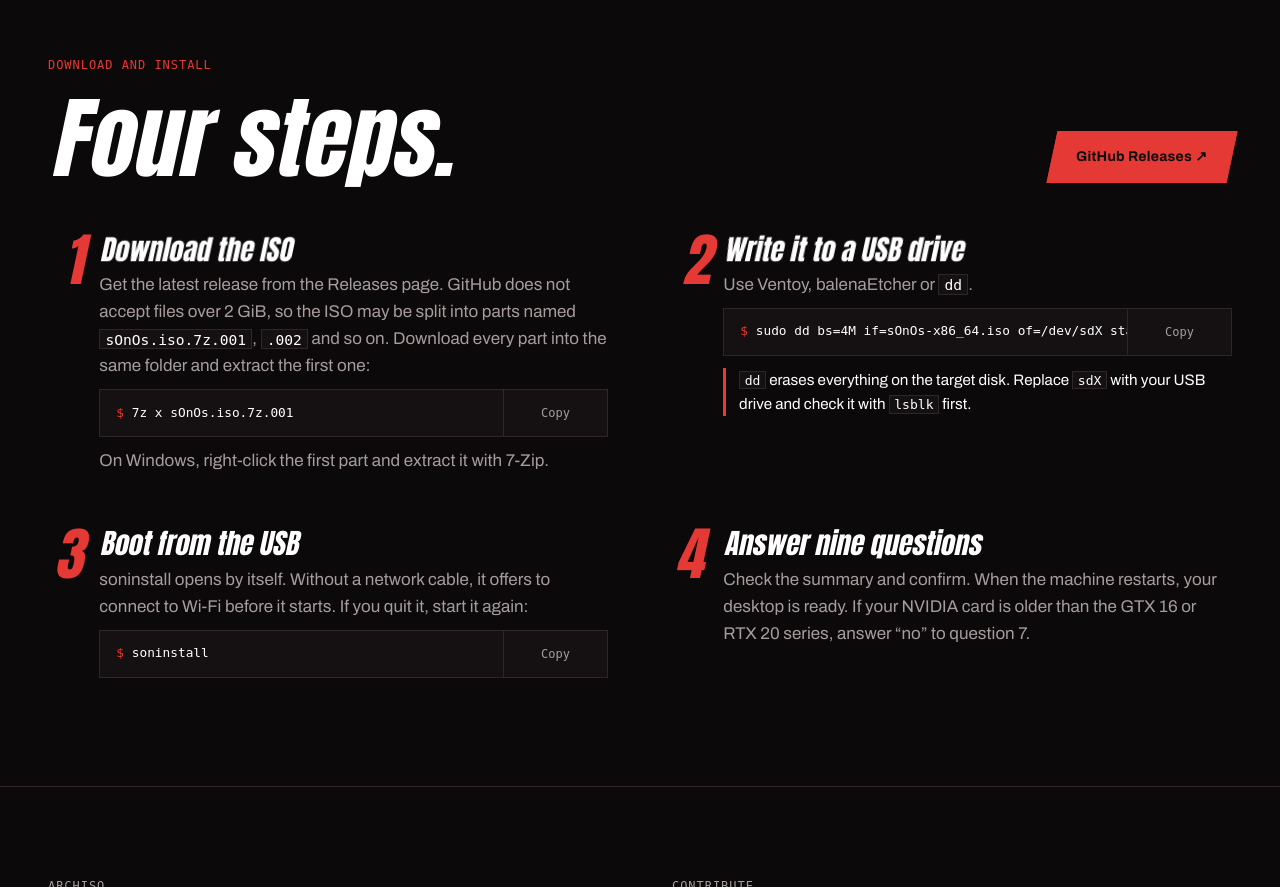
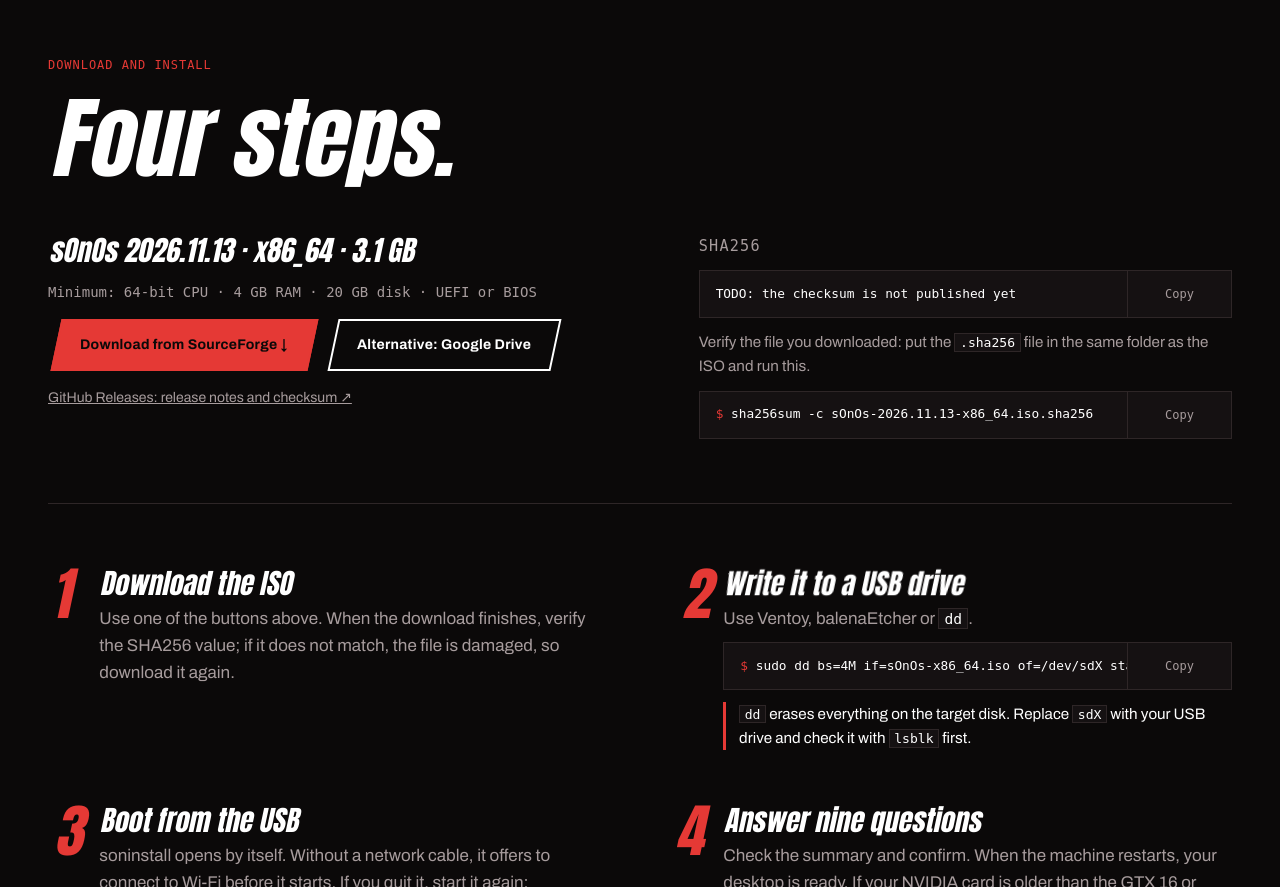
Before and after one commit to sOn-Os/sOn-Os.github.io, a plain HTML site: page index.html in a window 1280 px wide. Shown: the part 5100-5987 px from the top of the page. Drawn offline with Linux system fonts and the light colour scheme; a web font is replaced by a local one.

Commit message:
Rewrite the download section around SourceForge, with a checksum
The ISO is over GitHub's 2 GiB release limit, so the page used to explain
how to join 7z parts. It now offers the whole file: SourceForge first
(placeholder address, marked TODO), Google Drive as the alternative, and
GitHub Releases for the notes and the checksum.

Adds the release line, a minimum hardware line (placeholder, marked TODO),
and a SHA256 box with a copy button and the sha256sum command. The value
itself is a visible TODO until the real checksum is known.

All download buttons now lead to this section.

```diff
--- a/index.html
+++ b/index.html
@@ -280,6 +280,20 @@ p code { color: var(--white); background: var(--coal); border: 1px solid var(--l
 .install-head { display: flex; flex-wrap: wrap; justify-content: space-between; align-items: end; gap: 1.5rem 3rem; margin-bottom: clamp(2rem, 4vw, 3.5rem); }
 .install-head > div { display: grid; gap: 1.25rem; }
 .install h2 { font-size: var(--t-2xl); }
+.download {
+  display: grid; grid-template-columns: minmax(0, 1.1fr) minmax(0, 1fr); gap: clamp(2rem, 5vw, 4rem);
+  padding-bottom: clamp(2.5rem, 5vw, 4rem); margin-bottom: clamp(2.5rem, 5vw, 4rem);
+  border-bottom: 1px solid var(--line);
+}
+.dl-main { display: grid; gap: 1rem; align-content: start; }
+.release { margin: 0; font: 400 var(--t-lg)/1.15 var(--display); transform: skewX(var(--slant)); transform-origin: 0 100%; }
+.reqs { margin: 0; color: var(--smoke); font: 400 var(--t-sm)/1.5 var(--mono); font-stretch: 87.5%; }
+.dl-alt { margin: 0; font-size: var(--t-sm); color: var(--smoke); }
+.dl-alt a:hover { color: var(--white); }
+.sha { display: grid; gap: 0.75rem; align-content: start; min-width: 0; }
+.sha p { margin: 0; color: var(--smoke); font-size: 0.95rem; }
+.sha .cmd { margin-top: 0; }
+.cmd.plain code::before { content: none; }
 .steps { list-style: none; margin: 0; padding: 0; display: grid; grid-template-columns: repeat(2, minmax(0, 1fr)); gap: clamp(2rem, 4vw, 3rem) clamp(2rem, 5vw, 4rem); }
 .steps li { display: grid; grid-template-columns: auto minmax(0, 1fr); gap: 0.4rem 1.25rem; align-content: start; }
 .steps .n { grid-row: span 3; font: 400 clamp(2.75rem, 2rem + 2vw, 4rem)/0.9 var(--display); color: var(--red); transform: skewX(var(--slant)); min-width: 1.1ch; }
@@ -331,7 +345,7 @@ p code { color: var(--white); background: var(--coal); border: 1px solid var(--l
 @media (max-width: 1000px) {
   .top nav { display: none; }
   .lang { margin-left: auto; }
-  .console .wrap, .inside .wrap, .dev-head, .build .wrap { grid-template-columns: minmax(0, 1fr); }
+  .console .wrap, .inside .wrap, .dev-head, .build .wrap, .download { grid-template-columns: minmax(0, 1fr); }
   .questions { grid-template-columns: repeat(2, minmax(0, 1fr)); }
   .questions li::before { display: none; }
   .questions li:nth-child(even)::before { display: block; content: ""; position: absolute; top: 0; bottom: 0; left: 0; border-left: 2px solid var(--ink); transform: skewX(var(--slant)); transform-origin: 0 100%; }
@@ -376,7 +390,7 @@ p code { color: var(--white); background: var(--coal); border: 1px solid var(--l
       <button type="button" id="lang-tr" data-lang="tr" aria-pressed="true">TR</button>
       <button type="button" id="lang-en" data-lang="en" aria-pressed="false">EN</button>
     </div>
-    <a class="btn small" href="https://github.com/sOn-Os/sOnOs/releases"><span data-i18n="dl">ISO'yu indir</span></a>
+    <a class="btn small" href="#indir"><span data-i18n="dl">ISO'yu indir</span></a>
   </div>
 </header>
 
@@ -406,7 +420,7 @@ p code { color: var(--white); background: var(--coal); border: 1px solid var(--l
       <div class="hero-side">
         <p class="lede" data-i18n="lede">Geliştiriciler ve oyuncular için bir işletim sistemi. sOnOs; masaüstünü, Steam ve Vulkan ile oyun desteğini, NVIDIA sürücüsünü ve istersen eksiksiz geliştirme araçlarını kurar. Altında sade bir Arch Linux vardır, <strong>resmi depolar ve AUR ile uyumlu kalır.</strong></p>
         <div class="ctas">
-          <a class="btn" href="https://github.com/sOn-Os/sOnOs/releases"><span data-i18n="dl2">ISO'yu indir ↓</span></a>
+          <a class="btn" href="#indir"><span data-i18n="dl2">ISO'yu indir ↓</span></a>
           <a class="btn ghost" href="https://github.com/sOn-Os/sOnOs"><span data-i18n="src">Kaynak kod</span></a>
         </div>
       </div>
@@ -555,16 +569,35 @@ p code { color: var(--white); background: var(--coal); border: 1px solid var(--l
         <p class="eyebrow" data-i18n="ins_e">İndir ve kur</p>
         <h2 class="display" id="ins-h" data-i18n="ins_h">Dört adım.</h2>
       </div>
-      <a class="btn" href="https://github.com/sOn-Os/sOnOs/releases"><span data-i18n="dl3">GitHub Releases ↗</span></a>
     </div>
+
+    <div class="download">
+      <div class="dl-main">
+        <p class="release" data-i18n="rel">sOnOs 2026.11.13 · x86_64 · 3,1 GB</p>
+        <!-- TODO(sOnOs): the minimum hardware below is a placeholder. Replace it with tested values. -->
+        <p class="reqs" data-i18n="reqs">En az: 64 bit işlemci · 4 GB RAM · 20 GB disk · UEFI veya BIOS</p>
+        <div class="ctas">
+          <!-- TODO(sOnOs): placeholder address. Replace it with the real SourceForge project once it exists. -->
+          <a class="btn" href="https://sourceforge.net/projects/sonos/files/latest/download"><span data-i18n="dl_sf">SourceForge’dan indir ↓</span></a>
+          <a class="btn ghost" href="https://drive.google.com/file/d/1EBfFsHg2rxhtojXgOF9z-vgoghwFCJsb/view"><span data-i18n="dl_gd">Alternatif: Google Drive</span></a>
+        </div>
+        <p class="dl-alt"><a href="https://github.com/sOn-Os/sOnOs/releases/latest" data-i18n="dl_gh">GitHub Releases: sürüm notları ve sağlama toplamı ↗</a></p>
+      </div>
+      <div class="sha">
+        <p class="eyebrow">SHA256</p>
+        <!-- TODO(sOnOs): paste the real checksum of sOnOs-2026.11.13-x86_64.iso here, as plain text without data-i18n. -->
+        <div class="cmd plain"><code id="sha256" data-i18n="sha_todo">TODO: sağlama toplamı henüz yayınlanmadı</code><button type="button" class="copy" data-i18n="copy">Kopyala</button></div>
+        <p data-i18n="sha_p">İndirdiğin dosyayı doğrula: <code>.sha256</code> dosyasını ISO ile aynı klasöre indir ve şunu çalıştır.</p>
+        <div class="cmd"><code>sha256sum -c sOnOs-2026.11.13-x86_64.iso.sha256</code><button type="button" class="copy" data-i18n="copy">Kopyala</button></div>
+      </div>
+    </div>
+
     <ol class="steps">
       <li>
         <span class="n">1</span>
         <h3 data-i18n="s1">ISO'yu indir</h3>
         <div>
-          <p data-i18n="s1p">En son sürümü Releases sayfasından al. GitHub 2 GiB üstü dosyaları kabul etmediği için ISO, <code>sOnOs.iso.7z.001</code>, <code>.002</code> gibi parçalara bölünmüş olabilir. Hepsini aynı klasöre indir ve ilkini aç:</p>
-          <div class="cmd"><code>7z x sOnOs.iso.7z.001</code><button type="button" class="copy" data-i18n="copy">Kopyala</button></div>
-          <p data-i18n="s1p2" style="margin-top:.6rem">Windows’ta ilk parçaya sağ tıklayıp 7-Zip ile çıkar.</p>
+          <p data-i18n="s1p">Yukarıdaki düğmelerden birini kullan. İndirme bitince SHA256 değerini doğrula; değer tutmuyorsa dosya bozuk inmiştir, yeniden indir.</p>
         </div>
       </li>
       <li>
@@ -630,7 +663,7 @@ p code { color: var(--white); background: var(--coal); border: 1px solid var(--l
 (function () {
   var EN = {
     nav1: "Install", nav2: "What you get", nav3: "Live ISO", nav4: "Download",
-    dl: "Download ISO", dl2: "Download ISO ↓", src: "Source code", dl3: "GitHub Releases ↗",
+    dl: "Download ISO", dl2: "Download ISO ↓", src: "Source code",
     h1: "Plain Arch Linux.<br><em>Nine questions</em> to install.",
     lede: "An operating system for developers and gamers. sOnOs installs a desktop, gaming support with Steam and Vulkan, the NVIDIA driver and, if you want them, complete development toolchains. Underneath is a plain Arch Linux that <strong>stays compatible with the official repositories and the AUR.</strong>",
     m1: "under active development", m2: "Base", m3: "Release model", m4: "Architecture", m5: "License",
@@ -664,8 +697,13 @@ p code { color: var(--white); background: var(--coal); border: 1px solid var(--l
     p1: "Graphics", p2: "Disks & recovery", p3: "Networking", p4: "Virtualization", p5: "Development", p6: "Embedded", p7: "Command line",
     ins_e: "Download and install", ins_h: "Four steps.",
     s1: "Download the ISO",
-    s1p: "Get the latest release from the Releases page. GitHub does not accept files over 2 GiB, so the ISO may be split into parts named <code>sOnOs.iso.7z.001</code>, <code>.002</code> and so on. Download every part into the same folder and extract the first one:",
-    s1p2: "On Windows, right-click the first part and extract it with 7-Zip.",
+    s1p: "Use one of the buttons above. When the download finishes, verify the SHA256 value; if it does not match, the file is damaged, so download it again.",
+    rel: "sOnOs 2026.11.13 · x86_64 · 3.1 GB",
+    reqs: "Minimum: 64-bit CPU · 4 GB RAM · 20 GB disk · UEFI or BIOS",
+    dl_sf: "Download from SourceForge ↓", dl_gd: "Alternative: Google Drive",
+    dl_gh: "GitHub Releases: release notes and checksum ↗",
+    sha_todo: "TODO: the checksum is not published yet",
+    sha_p: "Verify the file you downloaded: put the <code>.sha256</code> file in the same folder as the ISO and run this.",
     s2: "Write it to a USB drive", s2p: "Use Ventoy, balenaEtcher or <code>dd</code>.",
     s2w: "<code>dd</code> erases everything on the target disk. Replace <code>sdX</code> with your USB drive and check it with <code>lsblk</code> first.",
     s3: "Boot from the USB", s3p: "soninstall opens by itself. Without a network cable, it offers to connect to Wi-Fi before it starts. If you quit it, start it again:",
```
